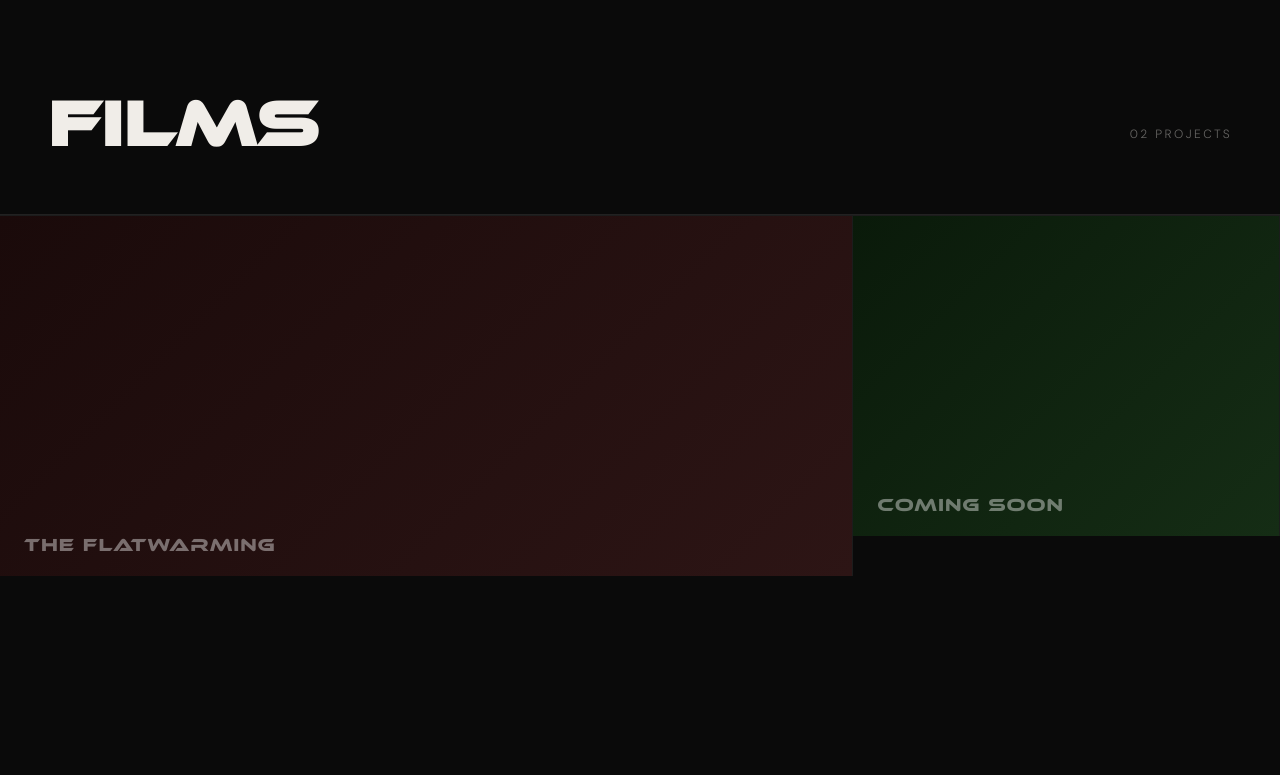
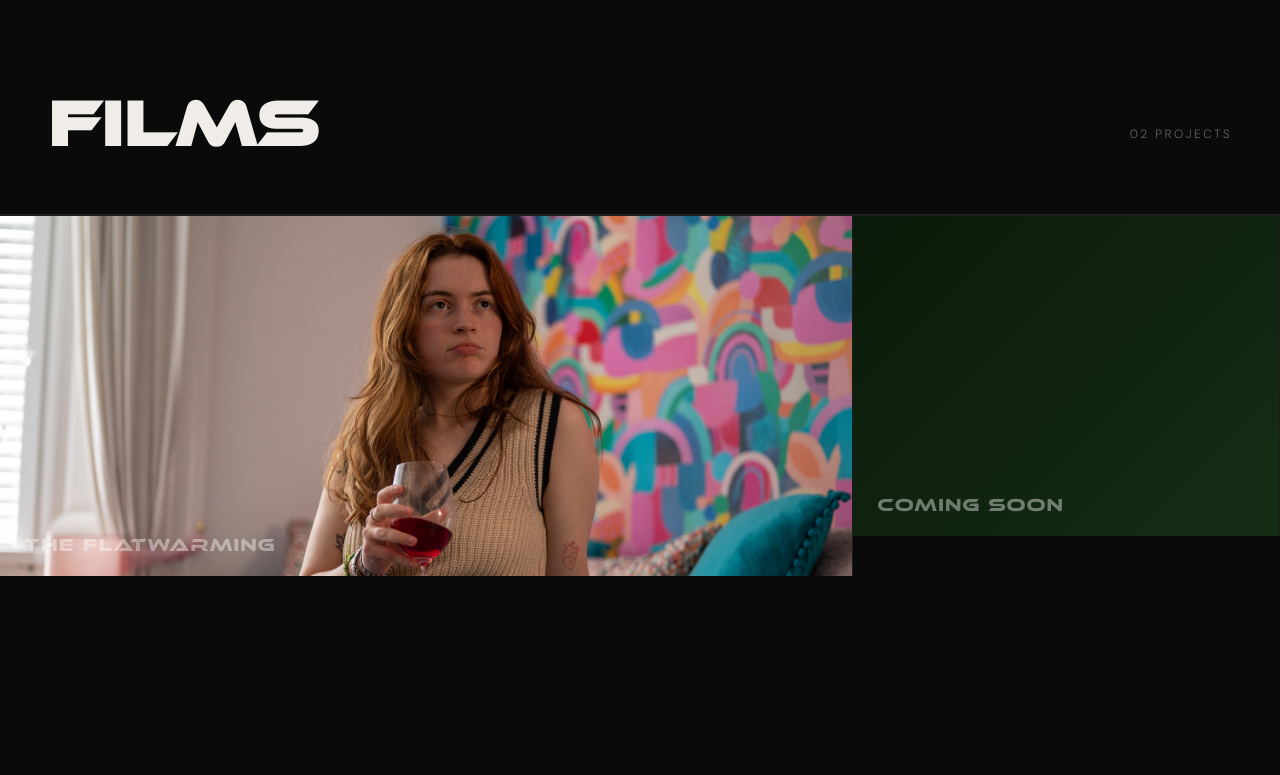
Before and after one commit to alasdairb11git/braxton-studios-website, a Node server app: page / in a window 1280 px wide. Shown: the part 1806-2581 px from the top of the page. Run offline with Node 20, Linux system fonts and the light colour scheme.

Commit message:
Add The Flatwarming image and update year to 2025
Co-Authored-By: Claude Opus 4.6 <noreply@anthropic.com>

```diff
--- a/public/css/style.css
+++ b/public/css/style.css
@@ -238,7 +238,7 @@ nav.scrolled .nav-bg { opacity: 1; }
 .yt-4 .project-card-bg { background: linear-gradient(135deg, #162447 0%, #1f4068 100%); }
 
 /* Film placeholders */
-.film-1 .project-card-bg { background: linear-gradient(135deg, #1a0a0a 0%, #2d1515 100%); }
+.film-1 .project-card-bg { background: url('/images/the-flatwarming.png') center 15%/cover no-repeat; }
 .film-2 .project-card-bg { background: linear-gradient(135deg, #0a1a0a 0%, #152d15 100%); }
 
 .project-card-overlay {
--- a/views/partials/films.ejs
+++ b/views/partials/films.ejs
@@ -10,7 +10,7 @@
       <span class="project-label" style="color:rgba(255,255,255,0.4)">The Flatwarming</span>
       <div class="project-card-info">
         <div class="project-card-name">The Flatwarming</div>
-        <div class="project-card-type">Short Film — 2024</div>
+        <div class="project-card-type">Short Film — 2025</div>
       </div>
     </div>
     <div class="project-card film-2 reveal reveal-delay-1">
```
Also changed, not shown: public/images/the-flatwarming.png (added).
